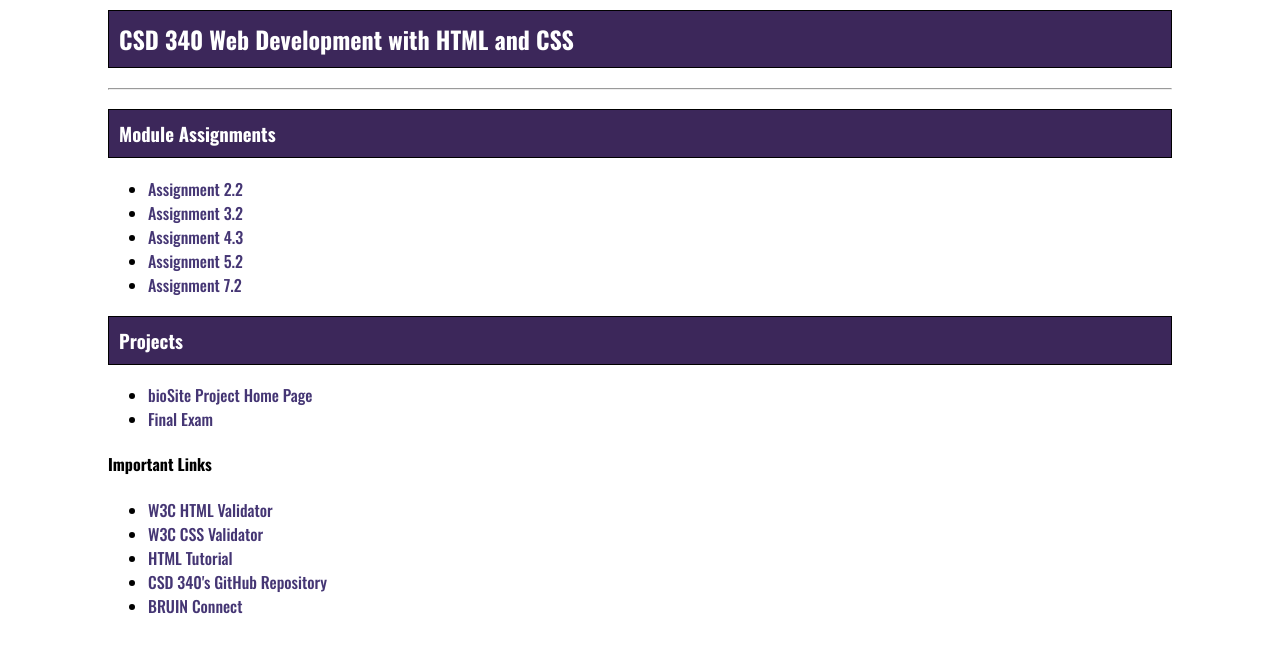
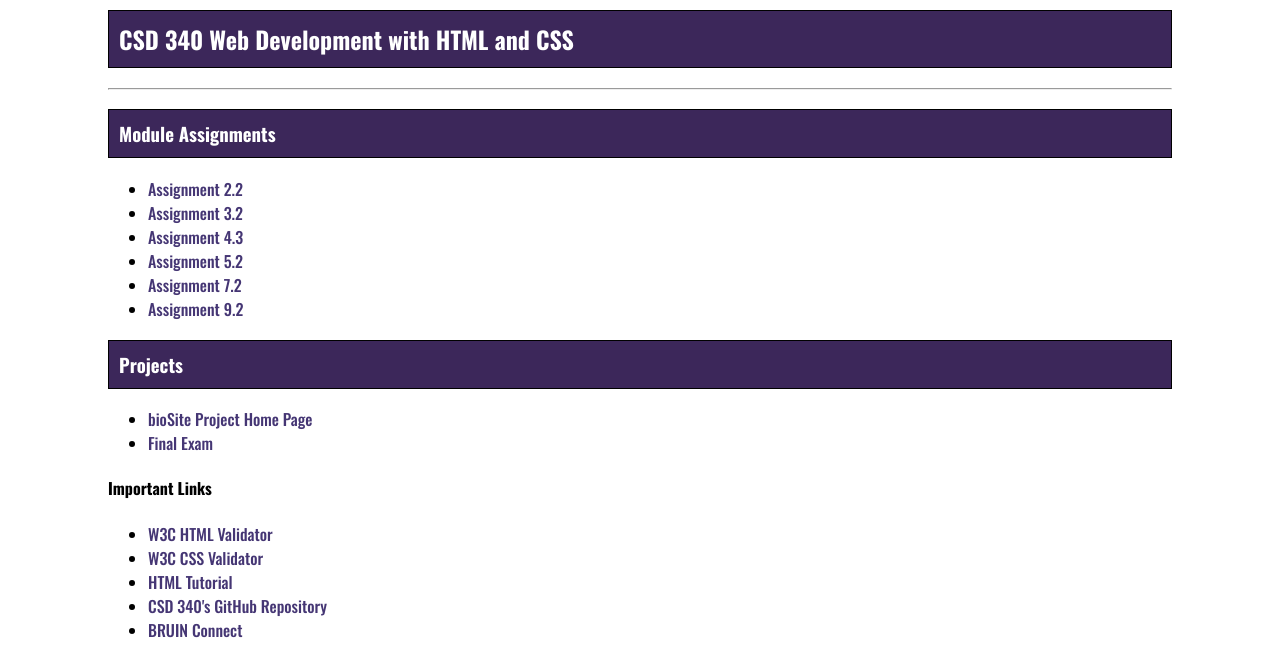
Before and after one commit to j-spielman/csd-340, a plain HTML site: page index.html in a window 1280 px wide. Shown: the part 130-800 px from the top of the page. Drawn offline with nearby package versions, Linux system fonts and the light colour scheme; a web font is replaced by a local one.

Commit message:
Add Module 9 Link

```diff
--- a/index.html
+++ b/index.html
@@ -26,6 +26,7 @@
             <li><a href="module-4/SPIELMAN_EX3.html">Assignment 4.3</a></li>
             <li><a href="module-5/SPIELMAN_EX4.html">Assignment 5.2</a></li>
             <li><a href="module-7/SPIELMAN_EX5.html">Assignment 7.2</a></li>
+            <li><a href="module-9/SPIELMAN_EX6.html">Assignment 9.2</a></li>
         </ul>
         <h3>Projects</h3>
         <ul>
```
